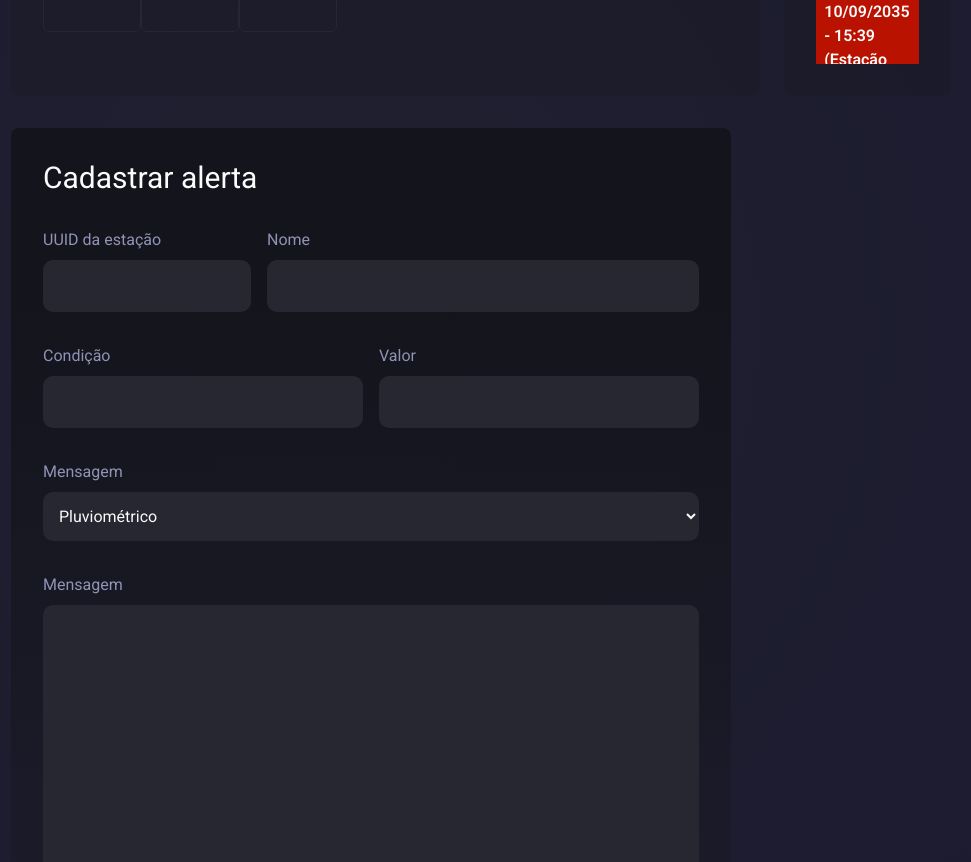
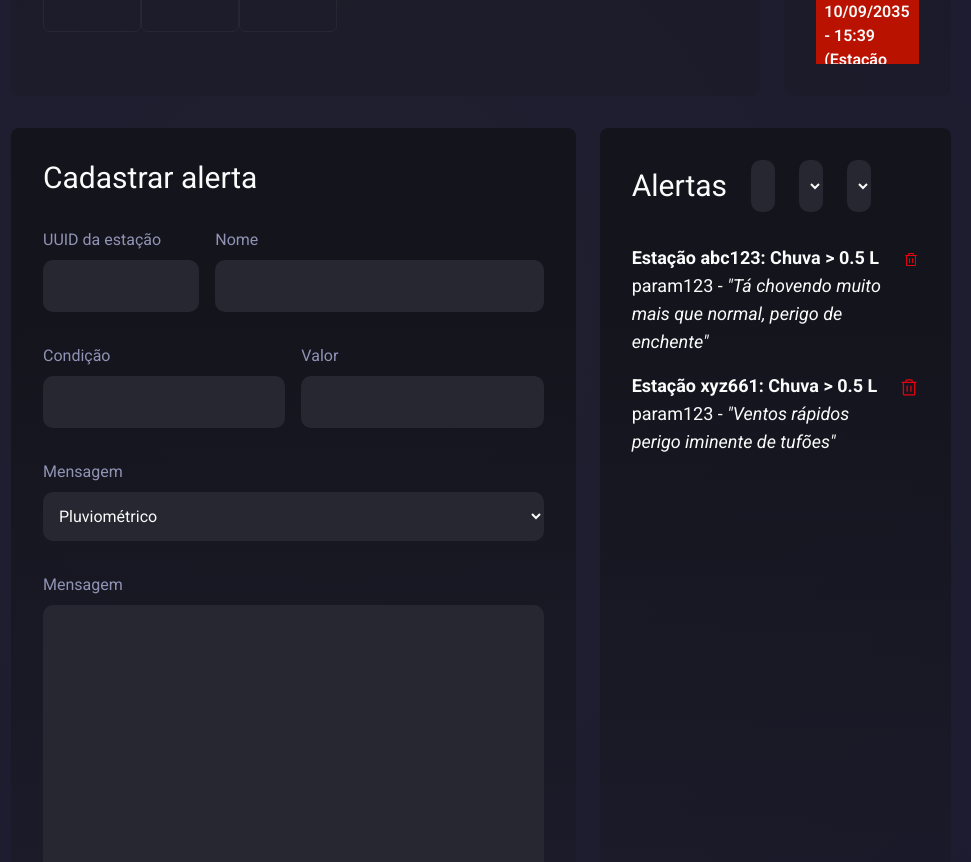
Before and after one commit to FR0M-ZER0/nimbus-front, a React (Vite) app: page /admin/alerts in a window 1280 px wide. Shown: the part 900-1762 px from the top of the page, without its empty margins (309-1280 px from the left). Built offline with nearby package versions, Linux system fonts and the light colour scheme.

Commit message:
feat[F0-67]: Adiciona tabela de alertas cadastrados

```diff
--- a/src/components/AlertsTable.jsx
+++ b/src/components/AlertsTable.jsx
@@ -54,7 +54,7 @@ function AlertsTable() {
     ]
     return (
         <Table
-            title={'Alertas'}
+            title={'Histórico'}
             tableHeadEntries={Object.keys(entries[0])}
             tableBodyEntries={entries}
         />
--- /dev/null
+++ b/src/components/SavedAlerts.jsx
@@ -0,0 +1,42 @@
+import React from 'react'
+import InfoCard from './InfoCard'
+import Filter from './Filter'
+import { TrashIcon } from '@phosphor-icons/react'
+
+function SavedAlerts() {
+    const alerts = [
+        { alertName: "abc123", alertDetail: "Chuva", alertOperator: ">", alertValue: "0.5 L", alertParam: "param123", alertMessage: "Tá chovendo muito mais que normal, perigo de enchente" },
+        { alertName: "xyz661", alertDetail: "Chuva", alertOperator: ">", alertValue: "0.5 L", alertParam: "param123", alertMessage: "Ventos rápidos perigo iminente de tufões" },
+    ]
+    return (
+        <InfoCard>
+            <div className='flex items-center space-x-2 mb-2'>
+                <h2 className='text-3xl'>Alertas</h2>
+                <Filter />
+            </div>
+
+            <div className='space-y-4 mt-8 text-lg'>
+                {
+                    alerts.map((alert, index) => (
+                        <div className='flex justify-between'>
+                            <div>
+                                <p key={index} className='font-bold'>
+                                    {`Estação ${alert.alertName}: ${alert.alertDetail} ${alert.alertOperator} ${alert.alertValue}`}
+                                </p>
+
+                                <p>
+                                    {`${alert.alertParam} - `}
+                                    <span className='italic'>"{alert.alertMessage}"</span>
+                                </p>
+                            </div>
+
+                            <TrashIcon size={32} className='text-red-600 cursor-pointer' />
+                        </div>
+                    ))
+                }
+            </div>
+        </InfoCard>
+    )
+}
+
+export default SavedAlerts
--- a/src/pages/admin/AlertPage.jsx
+++ b/src/pages/admin/AlertPage.jsx
@@ -3,6 +3,7 @@ import Calendar from '../../components/Calendar'
 import LastAlerts from '../../components/LastAlerts'
 import AlertsTable from '../../components/AlertsTable'
 import AlertForm from '../../components/AlertForm'
+import SavedAlerts from '../../components/SavedAlerts'
 
 function AlertPage() {
     return (
@@ -21,8 +22,8 @@ function AlertPage() {
                     <AlertForm />
                 </div>
 
-                <div>
-
+                <div className='flex-1'>
+                    <SavedAlerts />
                 </div>
             </div>
 
```
